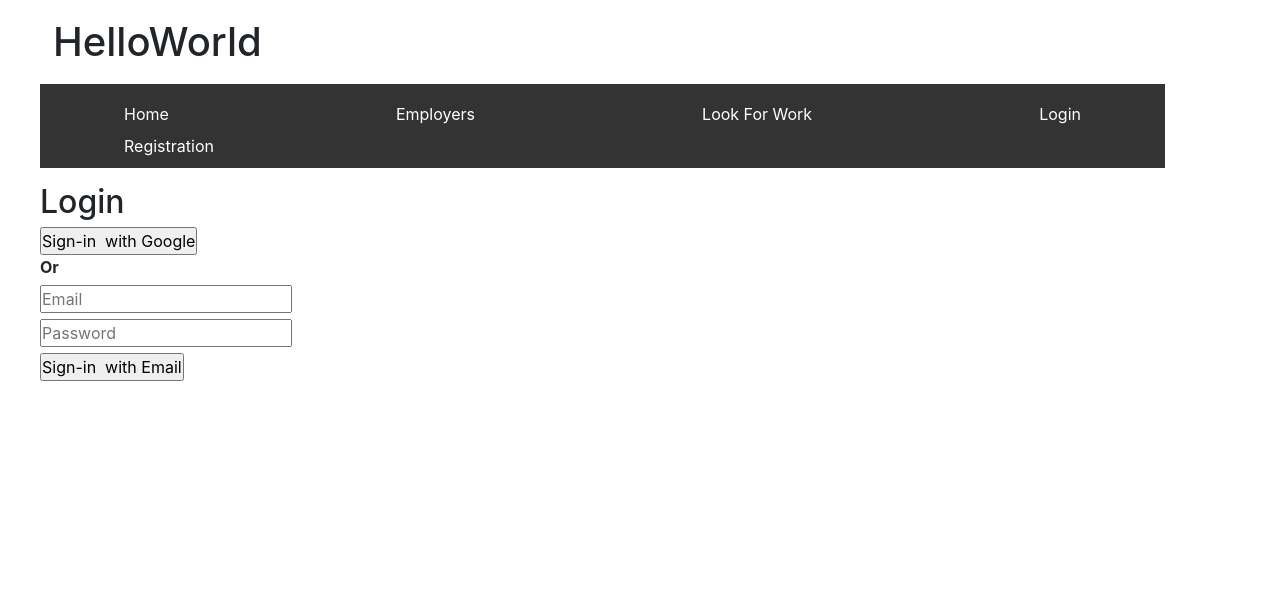
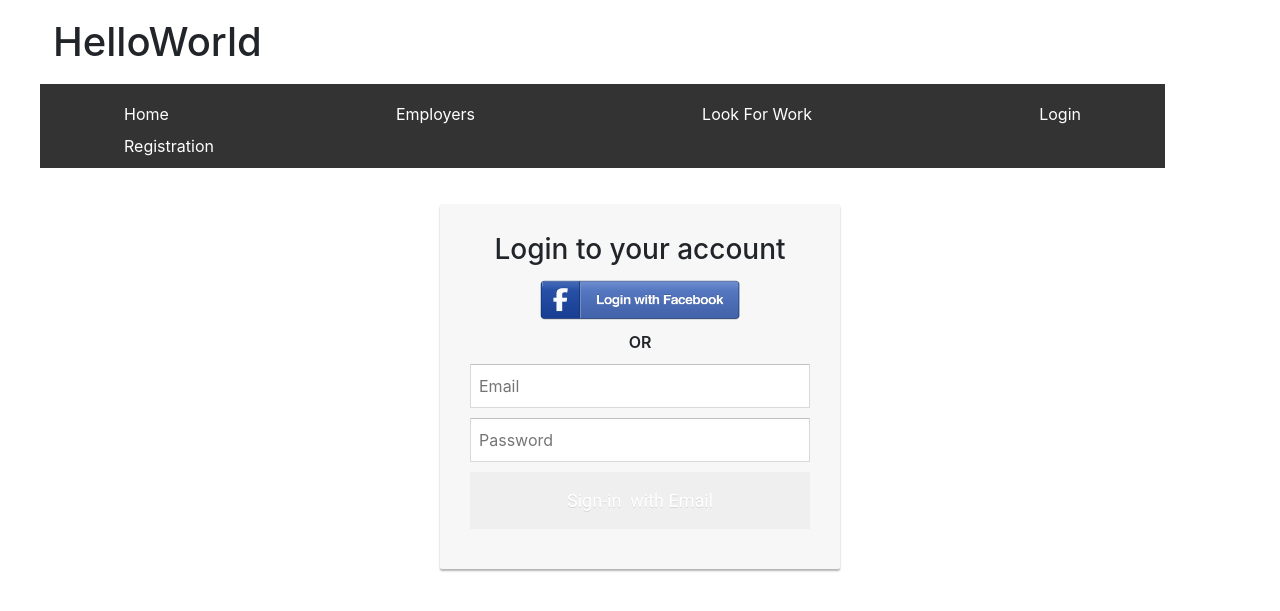
Before and after one commit to godwolfwood/hello_world, a Django app: page /login in a window 1280 px wide. Shown: the top 611 px of the page. Run offline with Django 3.2, Linux system fonts and the light colour scheme; parts of the project's set-up code (start-up, migrations or seed data) failed here and were passed over; some libraries are stand-ins or nearby versions.

Commit message:
Completed styling login and registration pages. Fixed facebook redirect issue.

```diff
--- a/apps/HelloWorld/static/HelloWorld/css/style.css
+++ b/apps/HelloWorld/static/HelloWorld/css/style.css
@@ -3,7 +3,7 @@
     padding: 0;
 }
 
-/*Body styles*/
+/* Body styles */
 
 #wrapper {
     width: 1200px;
@@ -27,7 +27,7 @@ h1.banner-heading {
     vertical-align: -79%;
 }
 
-/*Navbar styles*/
+/* Navbar styles */
 
 nav {
     width: 100%;
@@ -57,8 +57,10 @@ div.state_container li a {
 .search-color input {
     margin-right: 10px;
 }
-
-/*Main content styles*/
+/* .facebook-login {
+    background-image: url("../../static/HelloWorld/images/facebook.png");
+} */
+/* Main content styles */
 
 .main-content {
     display: inline-block;
@@ -110,6 +112,66 @@ h5,
     -webkit-border-radius: 10px 10px 10px 10px;
     border: 0px solid #000000;
 }
+
+/* Login styles */
+.login-form {
+    margin: 0 auto;
+    /* from template */
+    padding: 30px;
+    max-width: 400px;
+    width: 100% !important;
+    background-color: #F7F7F7;
+    border-radius: 2px;
+    box-shadow: 0px 2px 2px rgba(0, 0, 0, 0.3);
+    overflow: hidden;
+    margin-top: 20px;
+}
+.social-login, .login-form p {
+    text-align: center;
+    margin-bottom: 10px;
+}
+.login-form p {
+    font-weight: 600;
+}
+.login-form h3 {
+    text-align: center;
+    margin-bottom: 15px;
+}
+.login-form input[type=text], input[type=password] {
+  height: 44px;
+  font-size: 16px;
+  width: 100%;
+  margin-bottom: 10px;
+  -webkit-appearance: none;
+  background: #fff;
+  border: 1px solid #d9d9d9;
+  border-top: 1px solid #c0c0c0;
+  /* border-radius: 2px; */
+  padding: 0 8px;
+  box-sizing: border-box;
+  -moz-box-sizing: border-box;
+}
+.login-form input[type=submit] {
+  width: 100%;
+  display: block;
+  margin-bottom: 10px;
+  position: relative;
+
+  border: 0px;
+  color: #fff;
+  text-shadow: 0 1px rgba(0,0,0,0.1);
+  /* background-color: #4d90fe; */
+  padding: 15px 0px;
+  font-family: roboto;
+  font-size: 18px;
+}
+.login-form input[type=text]:hover, input[type=password]:hover {
+  border: 1px solid #b9b9b9;
+  border-top: 1px solid #a0a0a0;
+  -moz-box-shadow: inset 0 1px 2px rgba(0,0,0,0.1);
+  -webkit-box-shadow: inset 0 1px 2px rgba(0,0,0,0.1);
+  box-shadow: inset 0 1px 2px rgba(0,0,0,0.1);
+}
 .email_login input,
 .reg_form input{
     display: block;
--- a/apps/HelloWorld/templates/HelloWorld/login.html
+++ b/apps/HelloWorld/templates/HelloWorld/login.html
@@ -23,11 +23,14 @@
             <li><a href="/registration">Registration</a></li>
         </ul>
     </nav>
-    <h2>Login</h2>
-    <form>
-        <input type="submit" value="Sign-in  with Google">
-    </form>
-    <b> Or </b>
+    <section class="login-form">
+        <h3>Login to your account</h3>
+        <!-- <form>
+            {% csrf_token %} -->
+            <!-- <button class="facebook-login" type="submit"><a href="{% url 'social:begin' 'facebook' %}">Login with Facebook</a></button> -->
+            <div class="social-login"><a href="{% url 'social:begin' 'facebook' %}"><img src="../../static/HelloWorld/images/facebook.png" alt="" style="width:200px; height:40px;"></a></div>
+        <!-- </form> -->
+        <p> OR </p>
         <form class="email_login" action="/log_in" method="POST">
             {% csrf_token %}
             <input type="text" placeholder="Email" name="email_form">
@@ -41,6 +44,7 @@
             {% endfor %}
         </ul>
         {% endif %}
+    </section>
 </body>
 
 </html>
--- a/apps/HelloWorld/templates/HelloWorld/registration.html
+++ b/apps/HelloWorld/templates/HelloWorld/registration.html
@@ -22,7 +22,8 @@
             <li><a href="/registration">Registration</a></li>
         </ul>
     </nav>
-  	<h2>Registration</h2>
+    <section class="login-form">
+        <h3>Register with Us</h3>
         <form class="reg_form" action="/add" method="POST">
             {% csrf_token %}
             <p>First Name</p>
@@ -44,6 +45,8 @@
             {% endfor %}
         </ul>
     {% endif %}
+    </section>
+
 </body>
 
 </html>
--- a/hello_world/settings.py
+++ b/hello_world/settings.py
@@ -135,3 +135,4 @@ STATIC_URL = '/static/'
 
 SOCIAL_AUTH_FACEBOOK_KEY = '1351917811592087'  # App ID
 SOCIAL_AUTH_FACEBOOK_SECRET = 'd6692066a8a42b30314e74639757ba8f'  # App Secret
+LOGIN_REDIRECT_URL ='/'
```
Lines whose indentation alone changed are shown as unchanged.
